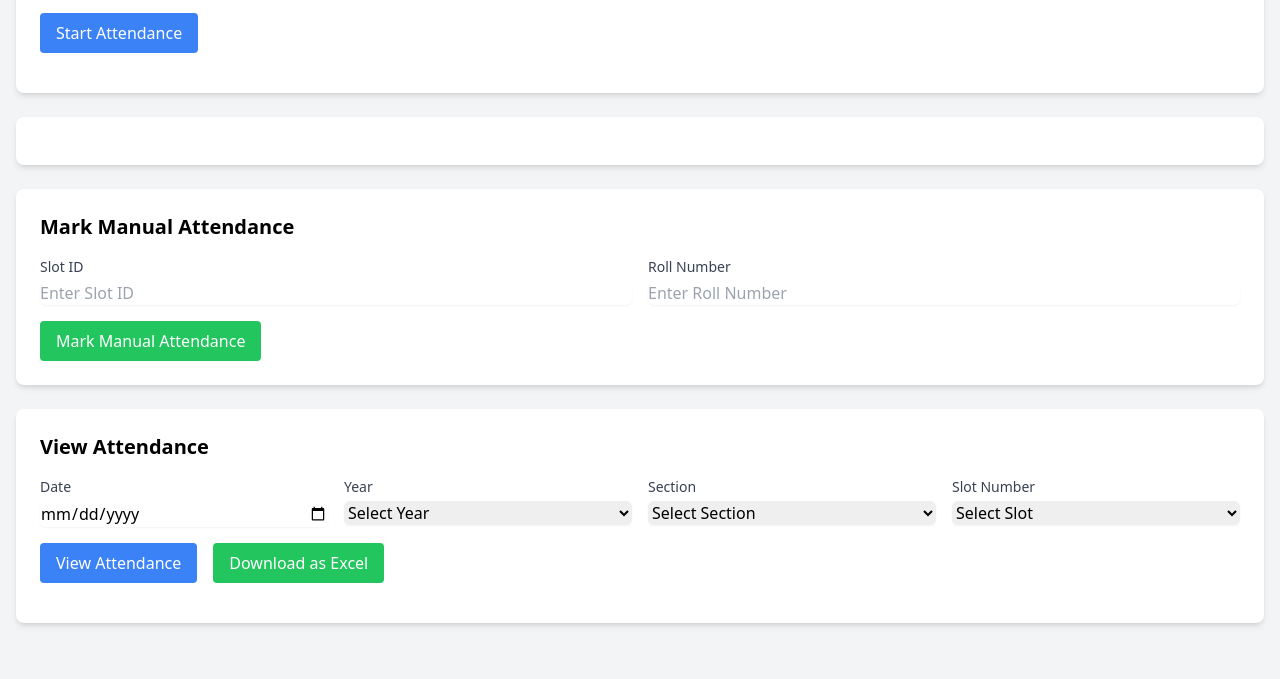
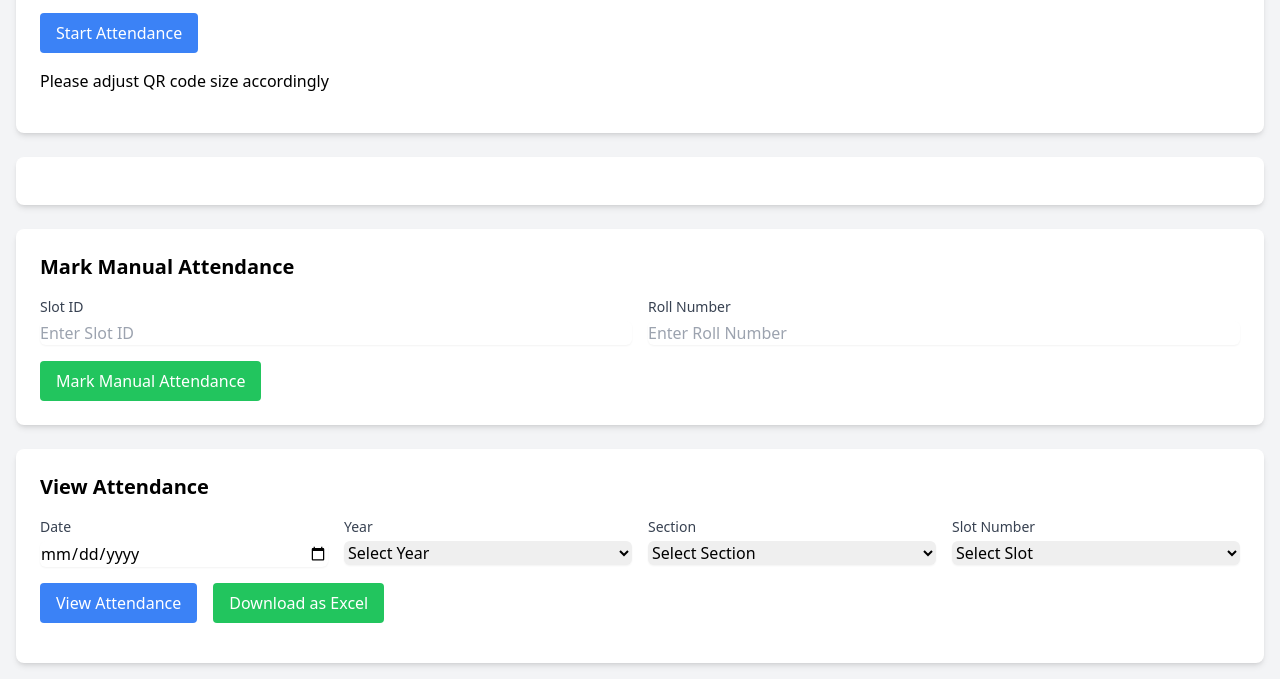
Before and after one commit to superman3334/gvptattendence, a website: page public/faculty-start.html in a window 1280 px wide. Shown: the part 183-862 px from the top of the page. Before the commit the page ends 822 px from the top, so only its background shows below. Drawn offline with nearby package versions, Linux system fonts and the light colour scheme.

Commit message:
mayfinal

```diff
--- a/public/faculty-start.html
+++ b/public/faculty-start.html
@@ -13,6 +13,7 @@
     <!-- Start Attendance -->
     <div class="bg-white p-6 rounded-lg shadow-md mb-6">
       <h2 class="text-xl font-semibold mb-4">Start Attendance</h2>
+
       <div class="grid grid-cols-1 md:grid-cols-3 gap-4 mb-4">
         <div>
           <label for="year" class="block text-sm font-medium text-gray-700">Year</label>
@@ -47,7 +48,11 @@
           </select>
         </div>
       </div>
+
       <button id="startButton" onclick="startAttendance()" class="bg-blue-500 text-white px-4 py-2 rounded hover:bg-blue-600">Start Attendance</button>
+      <p class="mt-4">Please adjust QR code size accordingly</p>
+
+
       <div id="result" class="mt-4 hidden"></div>
       <div id="qrCode" class="mt-4"></div>
       <div id="qrTimer" class="mt-2 text-gray-700"></div>
@@ -57,6 +62,7 @@
     </div>
 
     <!-- Attended Students -->
+
     <div id="attendedStudents" class="bg-white p-6 rounded-lg shadow-md mb-6"></div>
 
     <!-- Manual Attendance -->
```
